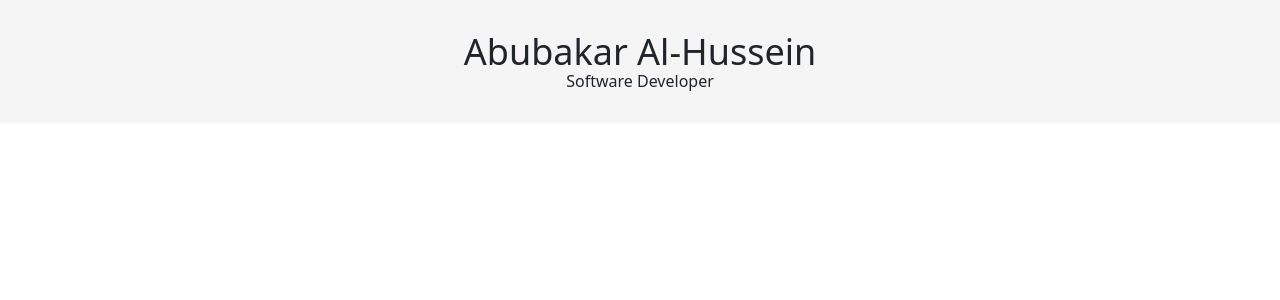
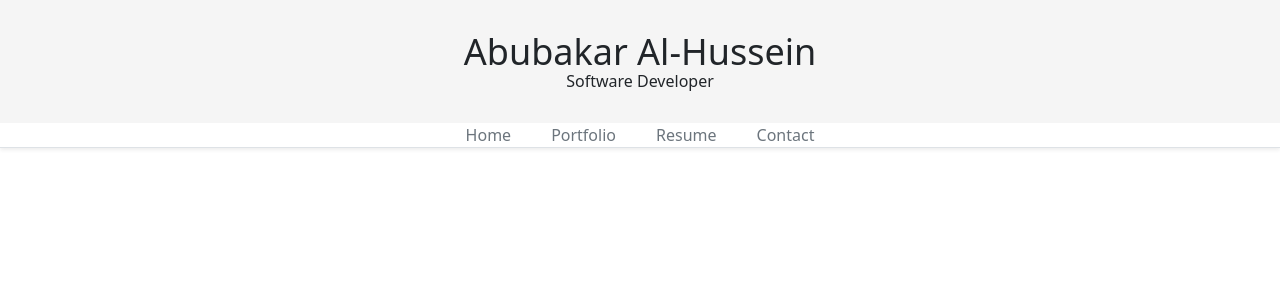
Before and after one commit to al-husayn/ng-portfolio, an Angular app: page / in a window 1280 px wide. Shown: the top 300 px of the page. Built offline with nearby package versions, Linux system fonts and the light colour scheme.

Commit message:
add navbar

```diff
--- a/package.json
+++ b/package.json
@@ -19,7 +19,7 @@
     "@angular/platform-browser-dynamic": "^15.2.0",
     "@angular/router": "^15.2.0",
     "bootstrap": "^5.2.3",
-    "ngx-bootstrap": "^10.3.0",
+    "ngx-bootstrap": "10.2",
     "rxjs": "~7.8.0",
     "tslib": "^2.3.0",
     "zone.js": "~0.12.0"
--- a/src/app/app.component.html
+++ b/src/app/app.component.html
@@ -1 +1,4 @@
-<app-header></app-header>
+<div class="shadow-sm">
+  <app-header></app-header>
+  <app-nav></app-nav>
+</div>
--- a/src/app/app.module.ts
+++ b/src/app/app.module.ts
@@ -5,11 +5,13 @@
 import { AppComponent } from './app.component';
 import { BrowserAnimationsModule } from '@angular/platform-browser/animations';
 import { HeaderComponent } from './header/header.component';
+import { NavComponent } from './nav/nav.component';
 
 @NgModule({
   declarations: [
     AppComponent,
     HeaderComponent,
+    NavComponent,
   ],
   imports: [
     BrowserModule,
--- /dev/null
+++ b/src/app/nav/nav.component.html
@@ -0,0 +1,16 @@
+<nav class="navbar-expand-md border-bottom mb-3">
+  <div class="container">
+    <ul class="justify-center flex gap-10">
+      <li class="nav-item">
+        <a class="nav-link text-secondary" href="#">Home</a>
+      </li>
+      <li class="nav-item">
+        <a class="nav-link text-secondary" href="#">Portfolio</a>
+      </li><li class="nav-item">
+        <a class="nav-link text-secondary" href="#">Resume</a>
+      </li><li class="nav-item">
+        <a class="nav-link text-secondary" href="#">Contact</a>
+      </li>
+    </ul>
+  </div>
+</nav>
```
Also changed, not shown: src/app/nav/nav.component.ts (added, +10 -0 lines), src/app/nav/nav.component.css (added), 2 other files (tests, documents, lock files or other folders).
